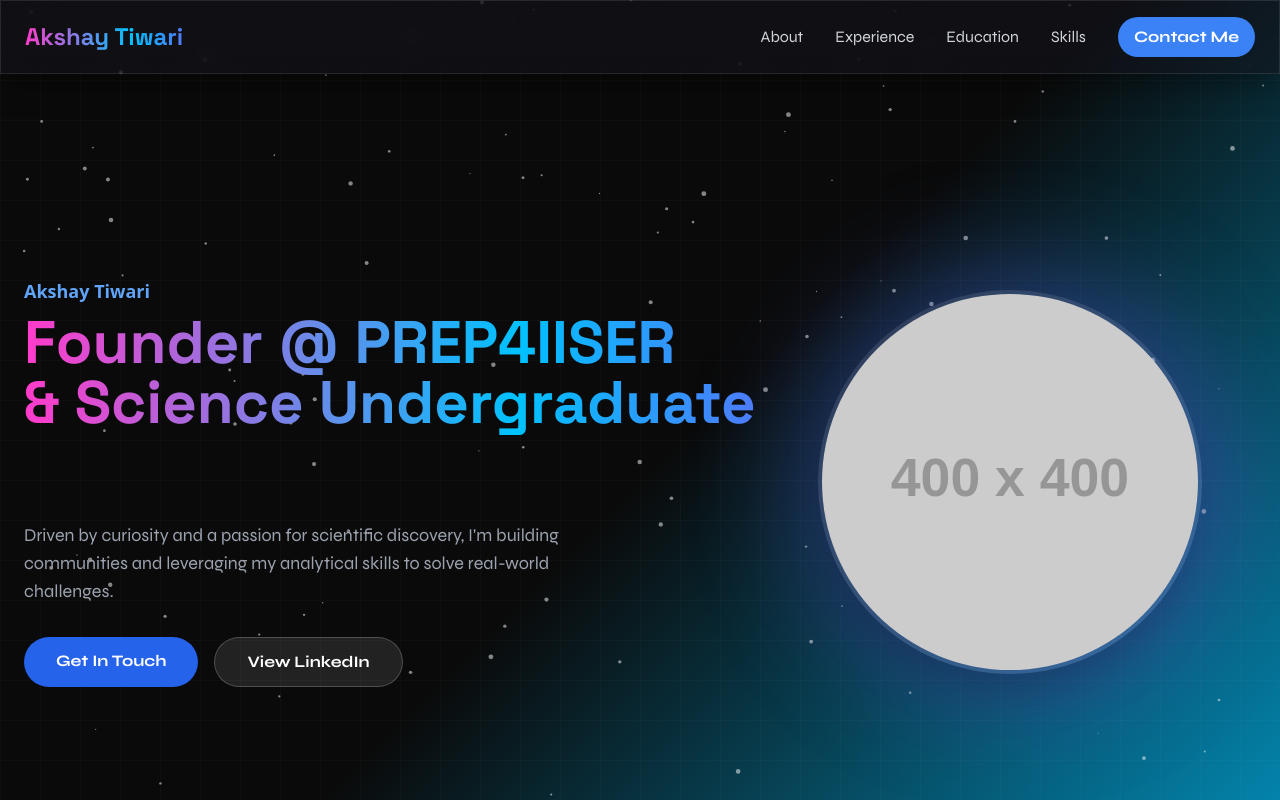
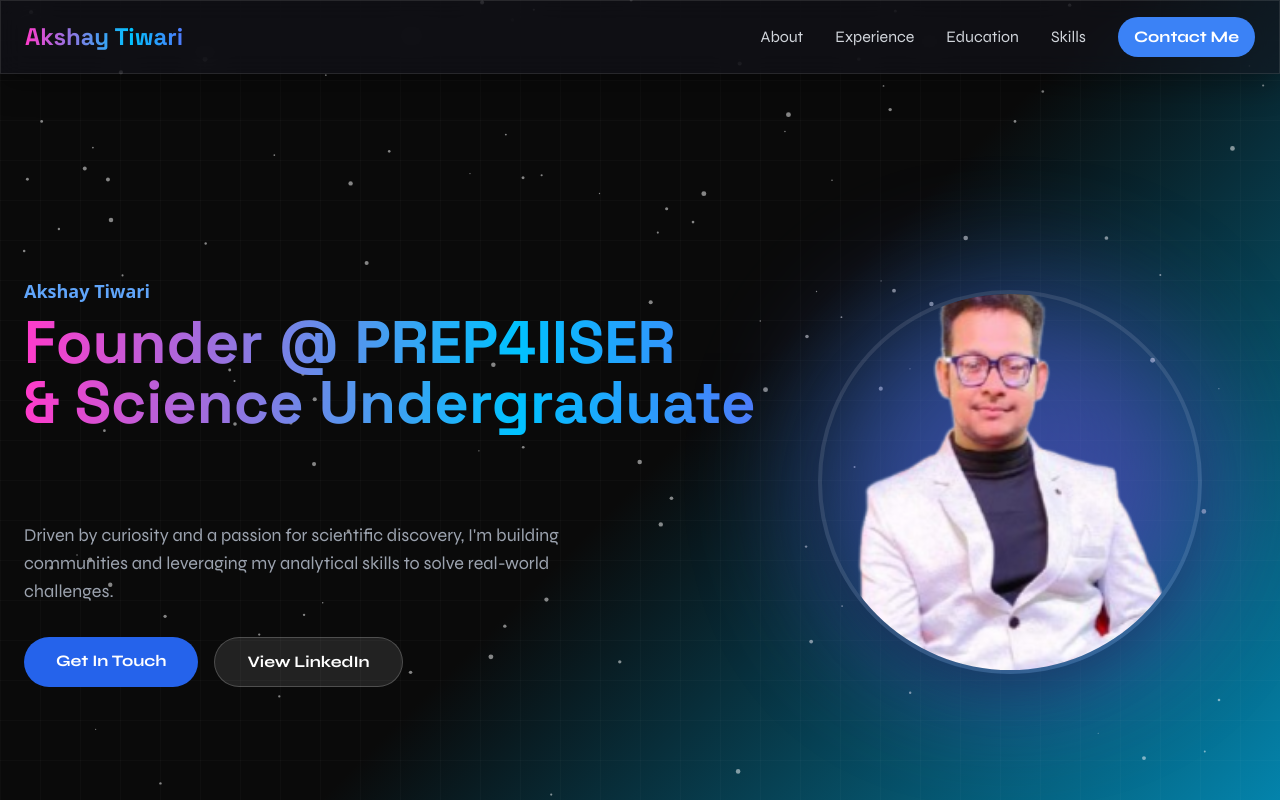
Before and after one commit to akshayiiserb/Portfolio, a plain HTML site: page index.html in a window 1280 px wide. Shown: the top 800 px of the page. Drawn offline with nearby package versions, Linux system fonts and the light colour scheme; placeholder pictures from the web are drawn by us.

Commit message:
Update index.html

```diff
--- a/index.html
+++ b/index.html
@@ -238,7 +238,7 @@
             <div class="md:w-2/5 flex justify-center mt-12 md:mt-0">
                  <div class="relative w-72 h-72 md:w-96 md:h-96">
                     <div class="absolute inset-0 bg-gradient-to-br from-blue-500 to-purple-600 rounded-full blur-3xl opacity-50 animate-pulse"></div>
-                    <img src="https://placehold.co/400x400/0a0a0a/ffffff?text=AT" alt="Akshay Tiwari" class="relative w-full h-full object-cover rounded-full shadow-2xl border-4 border-white/10">
+                    <img src="Ak.png" alt="Akshay Tiwari" class="relative w-full h-full object-cover rounded-full shadow-2xl border-4 border-white/10">
                 </div>
             </div>
         </section>
```
